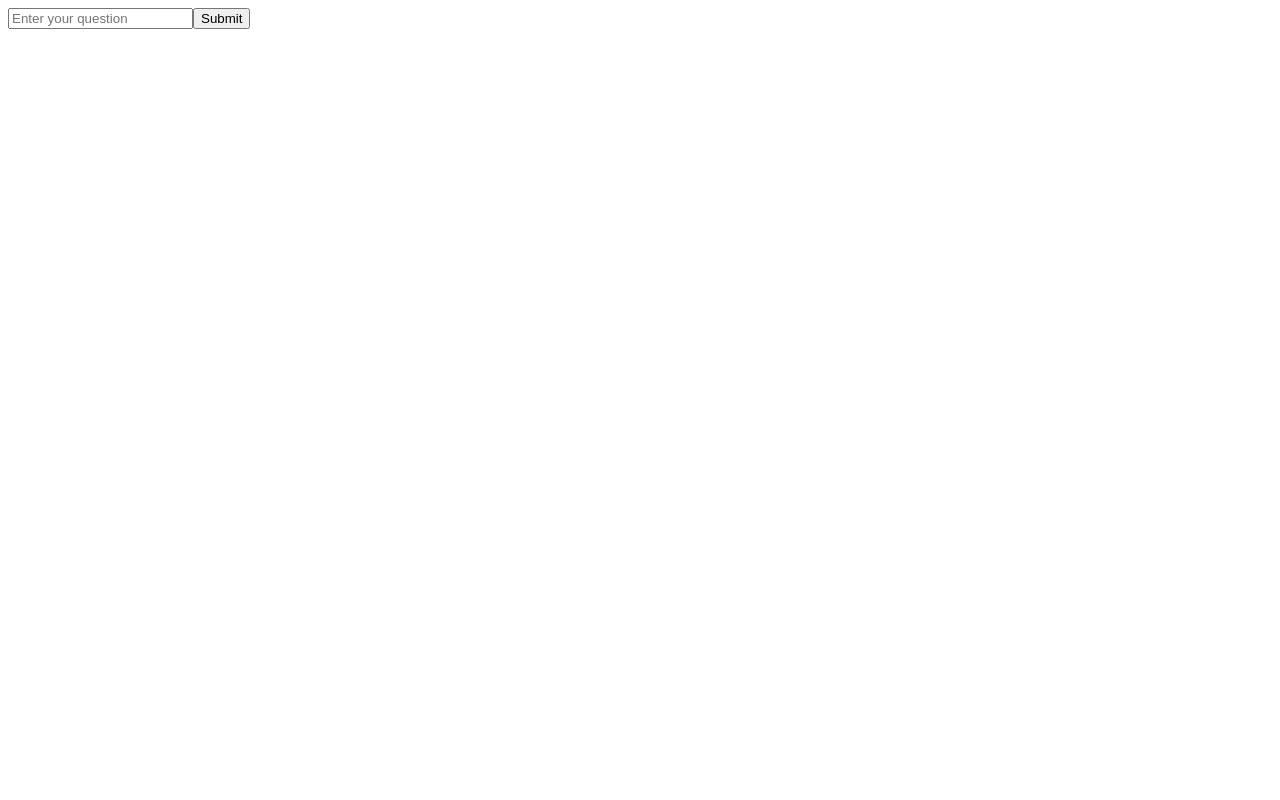
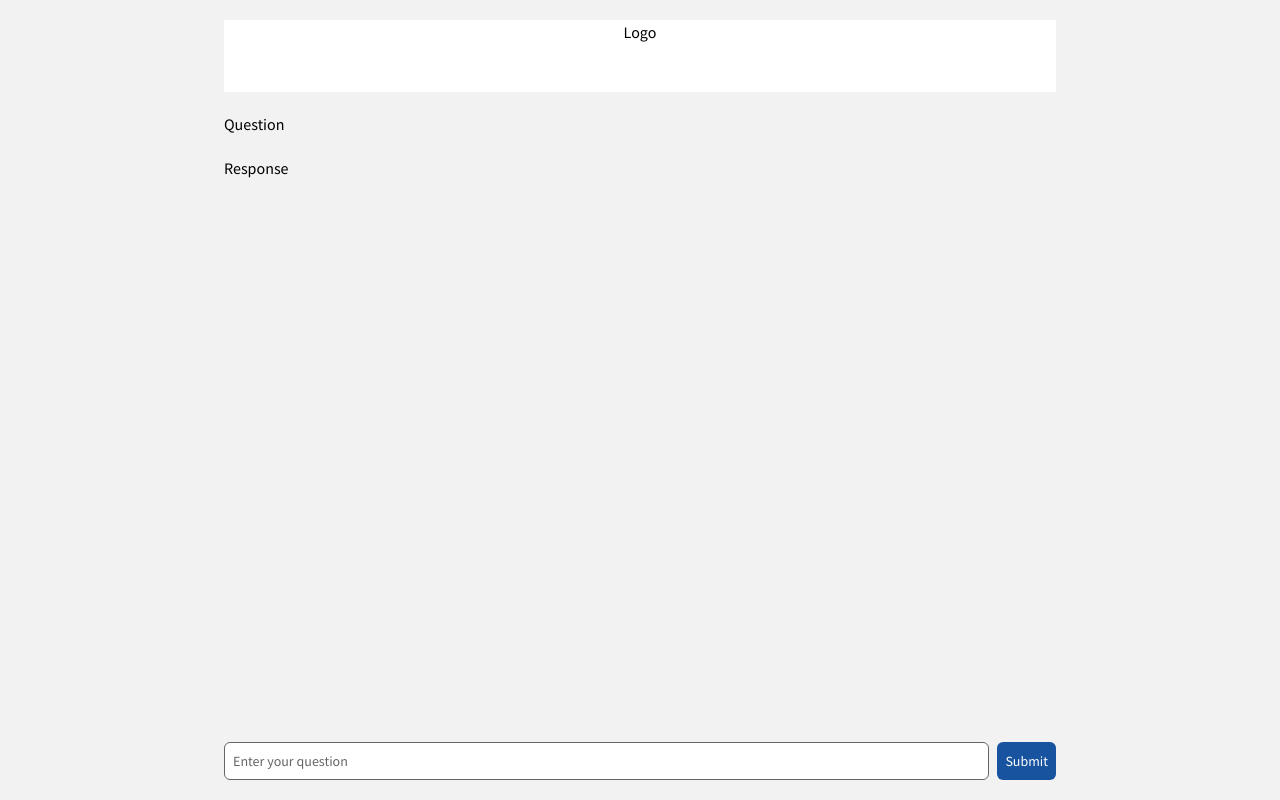
Before and after one commit to Theodo-UK/legendary-sniffle, a Next.js app: page / in a window 1280 px wide. Built offline with nearby package versions, Linux system fonts and the light colour scheme.

Commit message:
feat: setup page layout

```diff
--- a/src/app/globals.css
+++ b/src/app/globals.css
@@ -1,3 +1,4 @@
+@import url('https://fonts.googleapis.com/css2?family=Source+Sans+Pro:ital,wght@0,200;0,300;0,400;0,600;0,700;0,900;1,200;1,300;1,400;1,600;1,700;1,900&display=swap');
 @tailwind base;
 @tailwind components;
 
--- a/src/app/layout.tsx
+++ b/src/app/layout.tsx
@@ -1,3 +1,5 @@
+import './globals.css';
+
 export const metadata = {
   title: 'Next.js',
   description: 'Generated by Next.js',
@@ -10,7 +12,7 @@ export default function RootLayout({
 }) {
   return (
     <html lang="en">
-      <body>{children}</body>
+      <body className="bg-wizz_grey font-sourceSansPro">{children}</body>
     </html>
   );
 }
--- a/src/app/page.tsx
+++ b/src/app/page.tsx
@@ -1,9 +1,13 @@
+import { OutputWindow } from '@/components/layout/OutputWindow/OutputWindow';
 import { TextInput } from '../components/atoms/TextInput/TextInput';
 
 export default async function HomePage() {
   return (
-    <div>
+    <OutputWindow>
+      <div className="text-center h-24 bg-white">Logo</div>
+      <div>Question</div>
+      <div className="h-full">Response</div>
       <TextInput />
-    </div>
+    </OutputWindow>
   );
 }
--- /dev/null
+++ b/src/components/layout/OutputWindow/OutputWindow.tsx
@@ -0,0 +1,9 @@
+export const OutputWindow = ({ children }: { children: React.ReactNode }) => {
+  return (
+    <div className="w-full h-full flex justify-center">
+      <div className="w-full h-full max-w-screen-lg flex flex-col justify-center px-8 sm:px-24 py-5 gap-5">
+        {children}
+      </div>
+    </div>
+  );
+};
--- a/tailwind.config.cjs
+++ b/tailwind.config.cjs
@@ -1,5 +1,5 @@
 module.exports = {
-  content: ["./src/**/*.tsx"],
+  content: ['./src/**/*.tsx'],
   theme: {
     extend: {
       fontFamily: {
@@ -7,6 +7,7 @@ module.exports = {
         cobeHeavy: ['CobeHeavy', 'sans-serif'],
         cobeSemiBold: ['CobeSembiBold', 'sans-serif'],
         lato: ['Lato', 'sans-serif'],
+        sourceSansPro: ['Source Sans Pro', 'sans-serif'],
       },
       colors: {
         offwhite: '#cbcbcb',
@@ -22,6 +23,7 @@ module.exports = {
         light_grey: '#e1e1e1',
         x_light_grey: '#dadada',
         grey: '#666666',
+        wizz_grey: '#F2F2F2',
       },
       spacing: {
         xxs: '2px',
```
Lines whose indentation alone changed are shown as unchanged.
